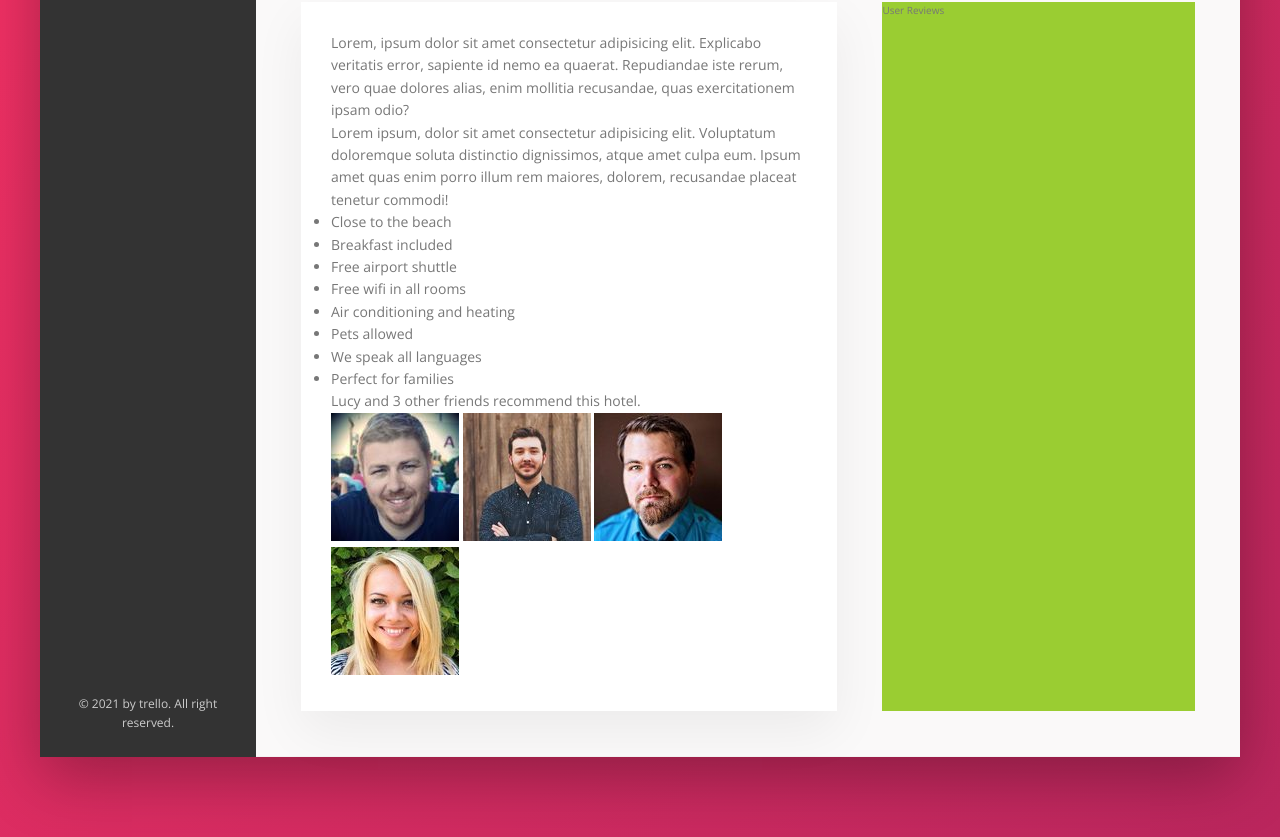
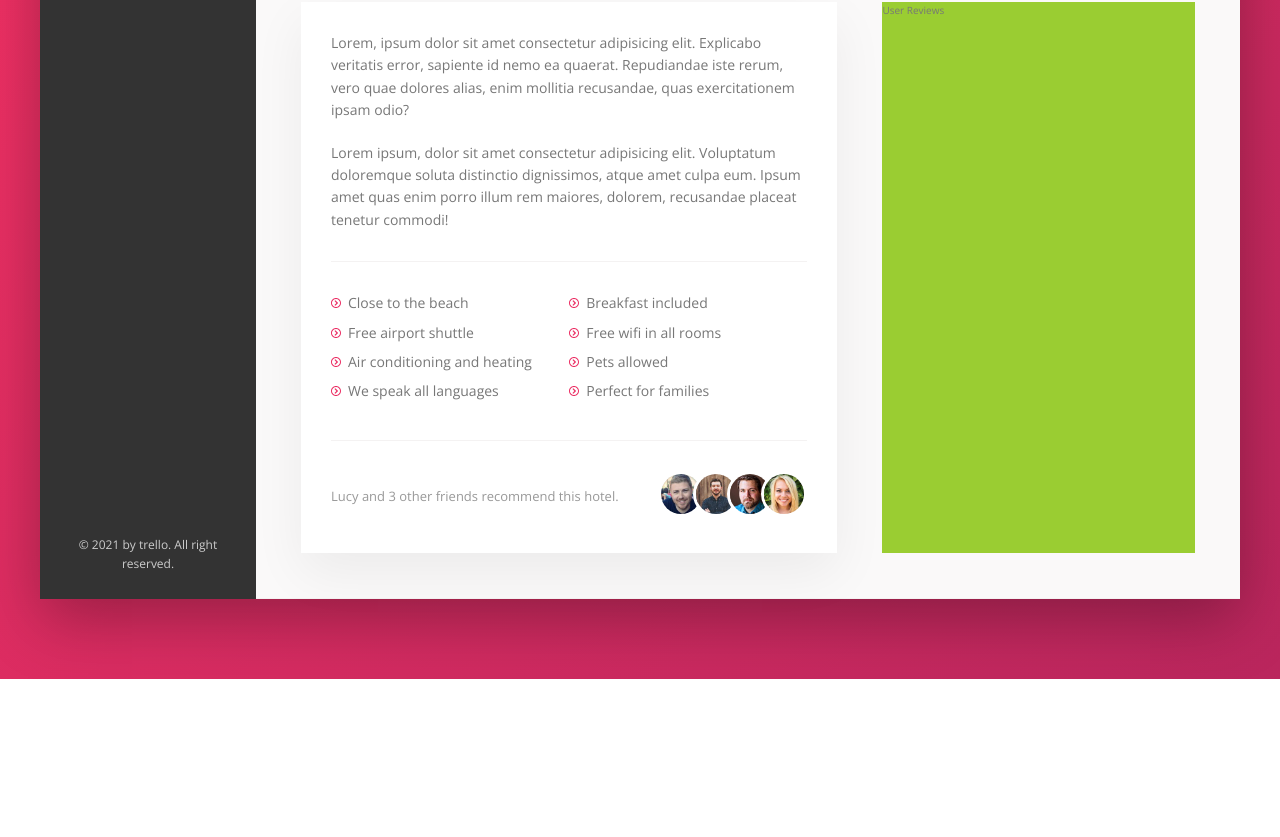
Before and after one commit to XenderMd/Trello_Flex, a website: page index.html in a window 1280 px wide. Shown: the part 645-1482 px from the top of the page. After the commit the page ends 1324 px from the top, so only its background shows below. Drawn offline with nearby package versions, Linux system fonts and the light colour scheme.

Commit message:
Building the description section - part2

```diff
--- a/sass/components/_components.scss
+++ b/sass/components/_components.scss
@@ -69,10 +69,6 @@
     }
 
 }
-
-
-
-
 
 
 //////////////////////////////////////////////////////////////////////////////////////////////////////////////////////////////////////////////////////////////
@@ -307,10 +303,8 @@
 
 }
 
-
 //////////////////////////////////////////////////////////////////////////////////////////////////////////////////////////////////////////////////////////////
 //BUTTON INLINE
-
 
 .btn-inline{
     border: none;
@@ -348,3 +342,86 @@
         box-shadow: none;
     }
 }
+
+
+//////////////////////////////////////////////////////////////////////////////////////////////////////////////////////////////////////////////////////////////
+//PARAGRAPH
+
+.paragraph:not(:last-of-type){
+    margin-bottom: 2rem;
+}
+
+
+//////////////////////////////////////////////////////////////////////////////////////////////////////////////////////////////////////////////////////////////
+//LIST
+
+.list{
+    margin-top: 3rem;
+    margin-bottom: 3rem;
+    list-style: none;
+    padding: 3rem 0;
+    border-top: var(--line);
+    border-bottom: var(--line);
+
+    display: flex;
+    flex-wrap: wrap;
+
+    &__item{
+        flex-grow: 1;
+        flex-shrink: 1;
+        flex-basis: 50%;
+        margin-bottom: 0.7rem;
+    }
+
+    &__item::before{
+        content:"";
+        display: inline-block;
+        height: 1rem;
+        width: 1rem;
+        margin-right: 0.7rem;
+
+        //Older browsers
+        // background-image: url(../../img/SVG/circle-right.svg);
+        // background-size: cover;
+
+        //Newer browers - masks
+        background-color: var(--color-primary);
+        mask-image: url(../../img/SVG/circle-right.svg);
+        mask-size: cover;
+
+    }
+}
+
+
+
+
+//////////////////////////////////////////////////////////////////////////////////////////////////////////////////////////////////////////////////////////////
+//RECOMMEND
+
+.recommend{
+    font-size: 1.3rem;
+    color:var(--color-grey-dark-3);
+
+    display: flex;
+    align-items: center;
+
+    &__count{
+        margin-right: auto;
+    }
+
+    &__friends{
+
+    }
+
+    &__photo{
+        box-sizing: content-box;
+        height: 4rem;
+        width: 4rem;
+        border-radius: 50%;
+        border: 3px solid #fff;
+
+        &:not(:last-child){
+            margin-right: -1.5rem;
+        }
+    }
+}
```
Also changed, not shown: css/style.css.
